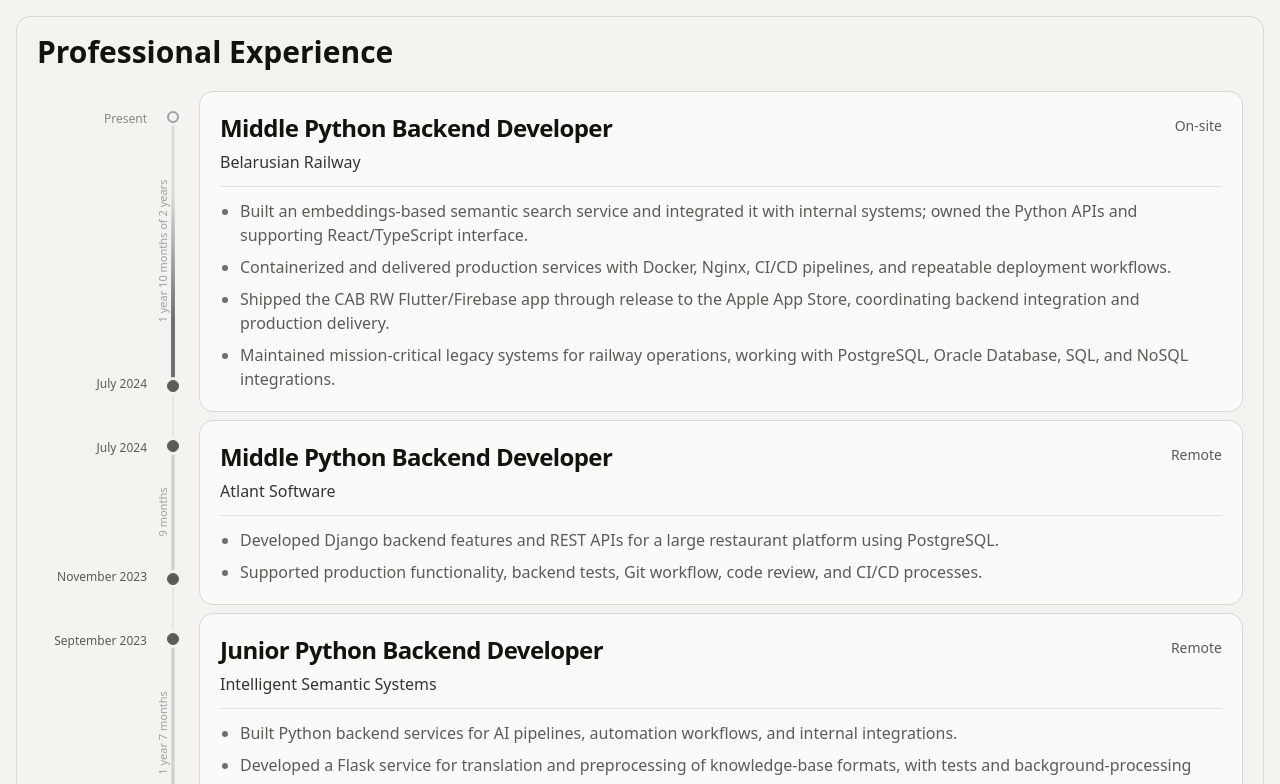
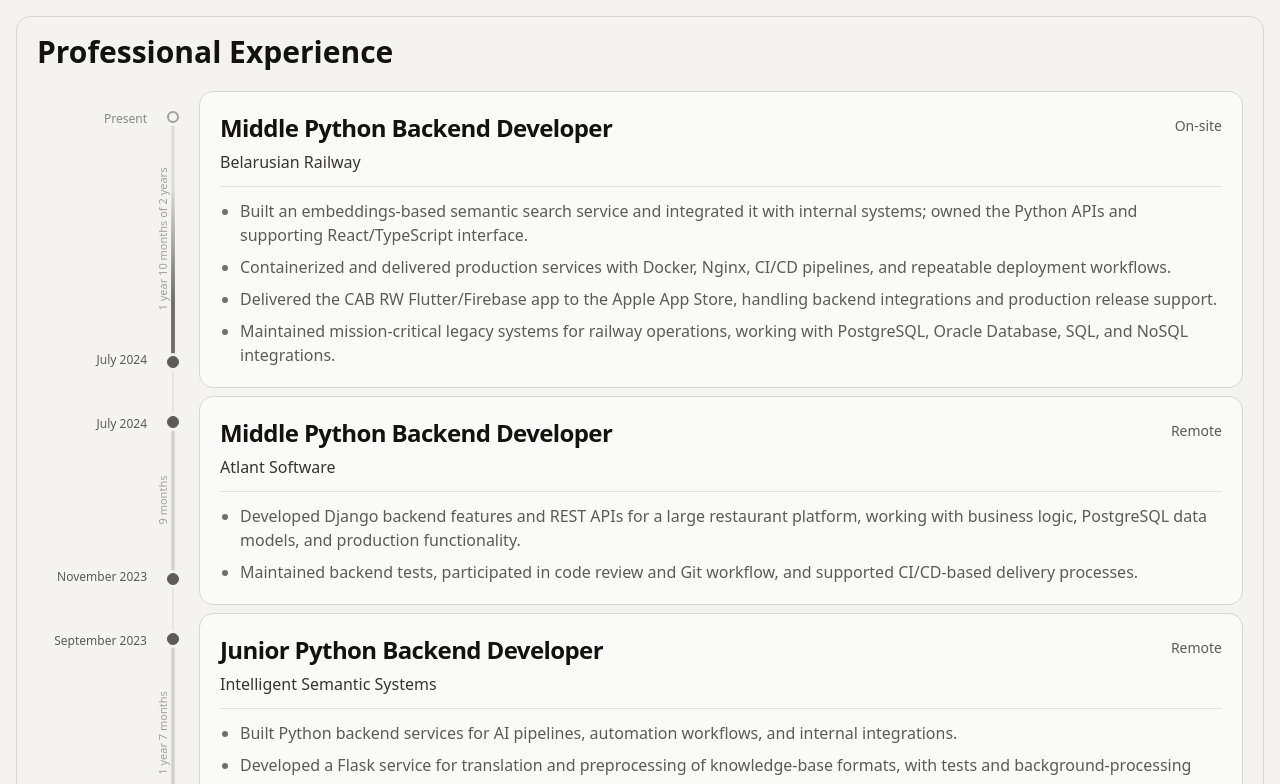
Before and after one commit to FalseR20/FalseR20.github.io, a React (Vite) app: page / in a window 1280 px wide. Shown: the part 391-1175 px from the top of the page. Built offline with nearby package versions, Linux system fonts and the light colour scheme.

Commit message:
feat: update content

```diff
--- a/src/i18n/locales/en.ts
+++ b/src/i18n/locales/en.ts
@@ -90,7 +90,7 @@
         bullets: [
           "Built an embeddings-based semantic search service and integrated it with internal systems; owned the Python APIs and supporting React/TypeScript interface.",
           "Containerized and delivered production services with Docker, Nginx, CI/CD pipelines, and repeatable deployment workflows.",
-          "Shipped the CAB RW Flutter/Firebase app through release to the Apple App Store, coordinating backend integration and production delivery.",
+          "Delivered the CAB RW Flutter/Firebase app to the Apple App Store, handling backend integrations and production release support.",
           "Maintained mission-critical legacy systems for railway operations, working with PostgreSQL, Oracle Database, SQL, and NoSQL integrations.",
         ],
       },
@@ -110,8 +110,8 @@
         },
         location: "Remote",
         bullets: [
-          "Developed Django backend features and REST APIs for a large restaurant platform using PostgreSQL.",
-          "Supported production functionality, backend tests, Git workflow, code review, and CI/CD processes.",
+          "Developed Django backend features and REST APIs for a large restaurant platform, working with business logic, PostgreSQL data models, and production functionality.",
+          "Maintained backend tests, participated in code review and Git workflow, and supported CI/CD-based delivery processes.",
         ],
       },
       {
--- a/src/i18n/locales/ru.ts
+++ b/src/i18n/locales/ru.ts
@@ -89,7 +89,7 @@
         location: "Офис",
         bullets: [
           "Разработал сервис семантического поиска на embeddings и интегрировал его с внутренними системами; отвечал за Python API и вспомогательный React/TypeScript интерфейс.",
-          "Настроил поставку production-сервисов: Docker, Nginx, CI/CD и воспроизводимые процессы деплоя.",
+          "Настроил delivery production-сервисов: Docker, Nginx, CI/CD и воспроизводимые процессы деплоя.",
           "Довел мобильное приложение CAB RW на Flutter/Firebase до релиза в Apple App Store, включая backend-интеграции.",
           "Поддерживал критичные legacy-системы для операционных процессов БЧ, работал с PostgreSQL, Oracle Database, SQL и NoSQL-интеграциями.",
         ],
@@ -110,7 +110,7 @@
         },
         location: "Удаленно",
         bullets: [
-          "Разрабатывал backend-функциональность на Django и REST API для крупной ресторанной платформы на PostgreSQL.",
+          "Разрабатывал backend-функциональность на Django и REST API для крупной ресторанной платформы: бизнес-логику, интеграции и работу с PostgreSQL.",
           "Поддерживал production-функции, backend-тесты, Git workflow, code review и CI/CD-процессы.",
         ],
       },
```
